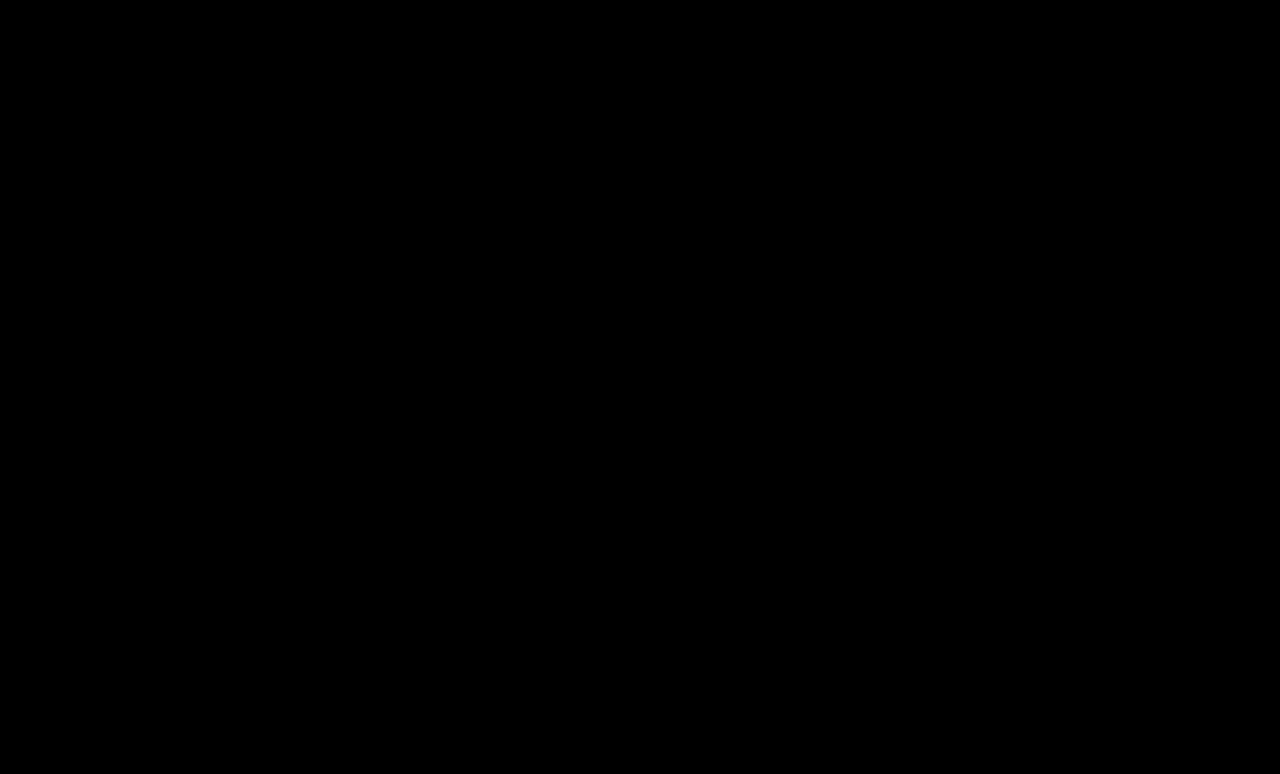
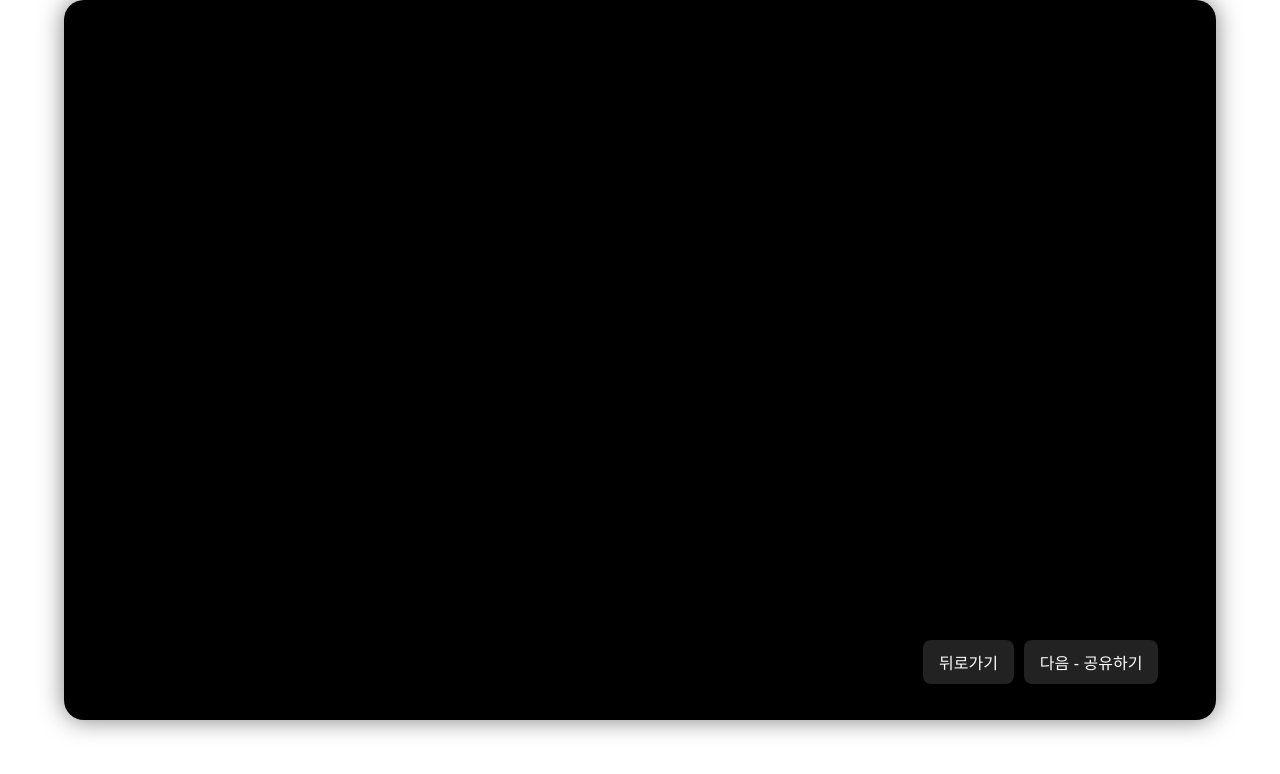
Before and after one commit to xeon-243859/ppongtok-app, a React (Vite) app: page /preview in a window 1280 px wide. Shown: the top 774 px of the page. Built offline with nearby package versions, Linux system fonts and the light colour scheme.

Commit message:
✨ PreviewPage 전체 구조 완성: 메시지 타자효과, 배경, 버튼 배치 적용

```diff
--- a/src/pages/PreviewPage.css
+++ b/src/pages/PreviewPage.css
@@ -1,84 +1,62 @@
-.preview-page {
+.preview-frame {
+  width: 90vw;
+  height: 90vh;
+  margin: auto;
+  position: relative;
+  background-color: #000;
+  overflow: hidden;
+  border-radius: 20px;
+  box-shadow: 0 0 25px rgba(0,0,0,0.5);
   display: flex;
+  flex-direction: column;
   justify-content: center;
   align-items: center;
-  height: 100vh;
-  background-color: black;
 }
 
-.preview-subtitle {
-  color: white;
-  font-size: 2rem;
-  text-align: center;
-  padding: 20px;
-  word-break: keep-all;
-  line-height: 1.4;
-  text-shadow: 1px 1px 5px rgba(0, 0, 0, 0.5);
+.media-display {
+  width: 80%;
+  max-height: 60vh;
+  object-fit: contain;
+  z-index: 1;
+  border-radius: 12px;
 }
 
-.preview-background {
-  width: 100vw;
-  height: 100vh;
-  object-fit: cover;
+.message-area {
+  position: absolute;
+  top: 5%;
+  width: 80%;
+  color: white;
+  font-size: 1.5rem;
+  text-align: center;
+  z-index: 2;
+  white-space: pre-wrap;
+  animation: fadeIn 20s linear forwards;
 }
 
-.background-image {
-  width: 100vw;
-  height: 100vh;
-  object-fit: cover;
+.button-box {
   position: absolute;
-  top: 0;
-  left: 0;
-  z-index: -1;
+  bottom: 5%;
+  right: 5%;
+  display: flex;
+  gap: 10px;
 }
 
-.background-video {
-  width: 100vw;
-  max-height: 90vh;
-  object-fit: cover;
-  position: absolute;
-  top: 0;
-  left: 0;
-  z-index: -1;
+.button-box button {
+  padding: 10px 16px;
+  font-size: 1rem;
+  border-radius: 8px;
+  border: none;
+  background: #ffffff22;
+  color: white;
+  cursor: pointer;
+  transition: 0.3s;
 }
 
-/* 기존 스타일 - 유지! */
-.background-image {
-  width: 100vw;
-  height: 100vh;
-  object-fit: cover;
-  position: absolute;
-  top: 0;
-  left: 0;
-  z-index: -1;
+.button-box button:hover {
+  background: #ffffff55;
 }
 
-.background-video {
-  width: 100vw;
-  max-height: 90vh;
-  object-fit: cover;
-  position: absolute;
-  top: 0;
-  left: 0;
-  z-index: -1;
+@keyframes fadeIn {
+  0% { opacity: 0; }
+  100% { opacity: 1; }
 }
-
-/* ✅ 아래처럼 새로 붙여넣기 */
-.preview-container {
-  display: flex;
-  justify-content: center;
-  align-items: center;
-  height: 100vh;
-  position: relative;
-  overflow: hidden;
-  background-color: black;
-}
-
-.background-image {
-  width: 80vw;
-  height: auto;
-  object-fit: contain;
-  z-index: -1;
-  border-radius: 20px;
-   box-shadow: 0 0 20px rgba(0, 0, 0, 0.3);
-}
--- a/src/pages/PreviewPage.jsx
+++ b/src/pages/PreviewPage.jsx
@@ -1,81 +1,64 @@
 import React, { useEffect, useState } from "react";
 import "./PreviewPage.css";
 
-const selectedImage = localStorage.getItem("selected-image");
-const selectedVideo = localStorage.getItem("selected-video");
-const selectedMusic = localStorage.getItem("selected-music");
-const message = localStorage.getItem("message");
+const PreviewPage = () => {
+  const selectedImage = localStorage.getItem("selected-image");
+  const selectedVideo = localStorage.getItem("selected-video");
+  const selectedMusic = localStorage.getItem("selected-music");
+  const message = localStorage.getItem("message");
 
-const PreviewPage = () => {
-  const [message, setMessage] = useState("");
-  const [image, setImage] = useState("");
-  const [video, setVideo] = useState("");
-  const [music, setMusic] = useState("");
-  const [ready, setReady] = useState(false); // 🔥 이게 핵심!
+  const [displayedText, setDisplayedText] = useState("");
 
+  // 타자 효과 구현
   useEffect(() => {
-    const msg = localStorage.getItem("message");
-    const img = localStorage.getItem("selected-image");
-    const vid = localStorage.getItem("selected-video");
-    const mus = localStorage.getItem("selected-music");
+    if (!message) return;
+    let index = 0;
+    const interval = setInterval(() => {
+      setDisplayedText((prev) => prev + message[index]);
+      index++;
+      if (index >= message.length) clearInterval(interval);
+    }, 20 * 1000 / message.length); // 전체 20초에 분배
 
-    console.log("📝 메시지:", msg);
-    console.log("🎥 영상:", vid);
-    console.log("🎵 음악:", mus);
-
-    setMessage(msg || "");
-    setImage(img || "");
-    setVideo(vid || "");
-    setMusic(mus || "");
-    setReady(true); // ✔️ 값이 모두 설정된 후 렌더링 허용
-  }, []);
-
-  if (!ready) return null; // 로딩 중이면 아무것도 렌더링 안 함
+    return () => clearInterval(interval);
+  }, [message]);
 
   return (
-    <div className="preview-page">
-       {selectedImage && (
-      <img
-        src={`/backgrounds/${selectedImage}`}
-        alt="Selected Background"
-        className="background-image"
-      />
-    )}
+    <div className="preview-frame">
+      {/* 메시지 */}
+      <div className="message-area">{displayedText}</div>
 
-    {selectedVideo && (
-      <video
-        src={`/videos/${selectedVideo}`}
-        autoPlay
-        muted
-        loop
-        className="background-video"
-      />
-    )}
-    {/* ✅ 여기까지 복붙! */}
-      {/* 🎨 이미지 또는 영상 중 하나만 표시 */}
-      {image && !video && (
-        <img src={image} alt="선택된 이미지" className="preview-background" />
+      {/* 이미지 또는 영상 (둘 중 하나만) */}
+      {selectedImage && (
+        <img
+          src={`/backgrounds/${selectedImage}`}
+          alt="Selected Background"
+          className="media-display"
+        />
       )}
-      {video && !image && (
+      {selectedVideo && (
         <video
-          className="preview-background"
+          src={`/videos/${selectedVideo}`}
+          className="media-display"
           autoPlay
-          loop
           muted
-          key={video}
-        >
-          <source src={video} type="video/mp4" />
-        </video>
+          onLoadedMetadata={(e) => {
+            e.target.currentTime = 0;
+            setTimeout(() => {
+              e.target.pause();
+            }, 20000); // 20초 재생 후 정지
+          }}
+        />
       )}
 
-      {/* ✨ 메시지 */}
-      <div className="preview-subtitle">{message}</div>
+      {/* 버튼 */}
+      <div className="button-box">
+        <button onClick={() => window.history.back()}>뒤로가기</button>
+        <button onClick={() => window.location.href = "/share"}>다음 - 공유하기</button>
+      </div>
 
-      {/* 🎵 음악 */}
-      {music && (
-        <audio autoPlay loop key={music}>
-          <source src={music} type="audio/mp3" />
-        </audio>
+      {/* 음악 */}
+      {selectedMusic && (
+        <audio src={`/audio/${selectedMusic}`} autoPlay />
       )}
     </div>
   );
```
